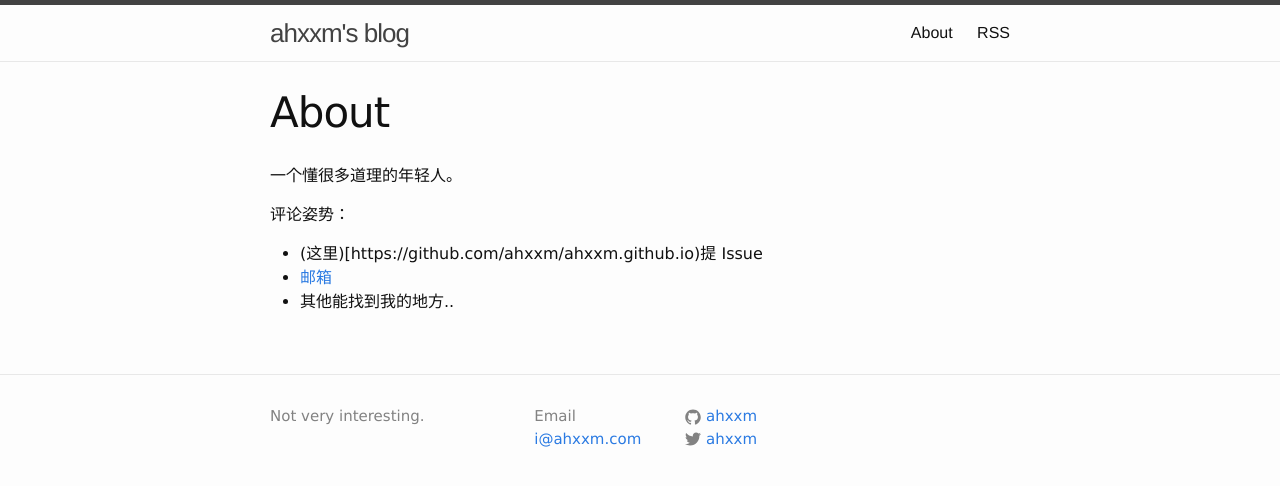
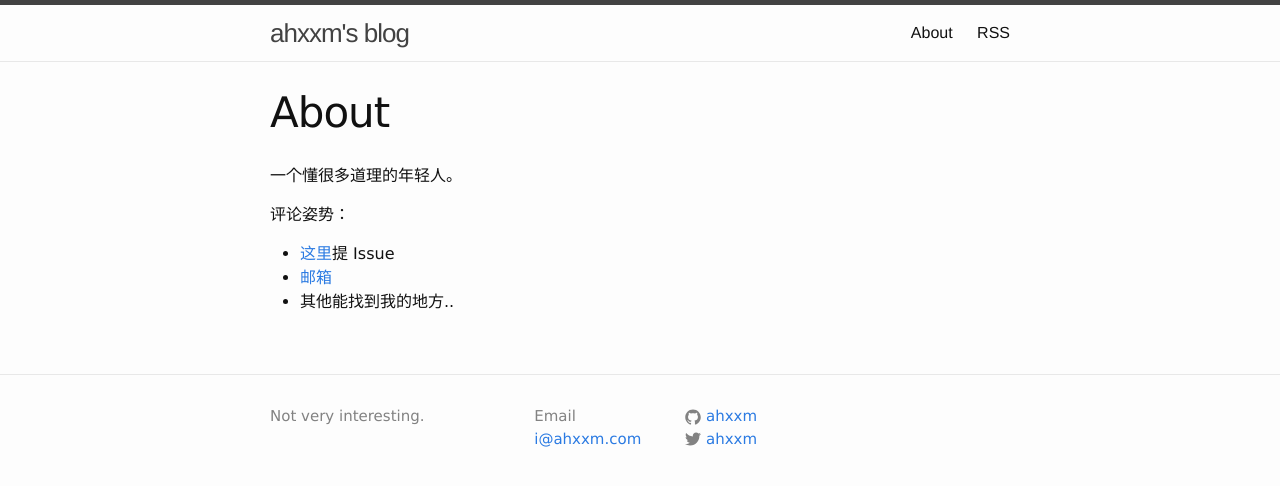
Before and after one commit to ahxxm/ahxxm.github.io, a Jekyll site: the page built from about/index.md, in a window 1280 px wide. Shown: the top 486 px of the page. Built offline with Jekyll 4.4.1, drawn with Linux system fonts in a browser that asks for light colours; part of the change alters nothing that is shown.

Commit message:
fix markdown hyperlink syntax..

```diff
--- a/about/index.md
+++ b/about/index.md
@@ -7,6 +7,6 @@ layout: page
 
 评论姿势：
 
-- (这里)[https://github.com/ahxxm/ahxxm.github.io)提 Issue
+- [这里](https://github.com/ahxxm/ahxxm.github.io)提 Issue
 - [邮箱](mailto:i@ahxxm.com)
 - 其他能找到我的地方..
```
